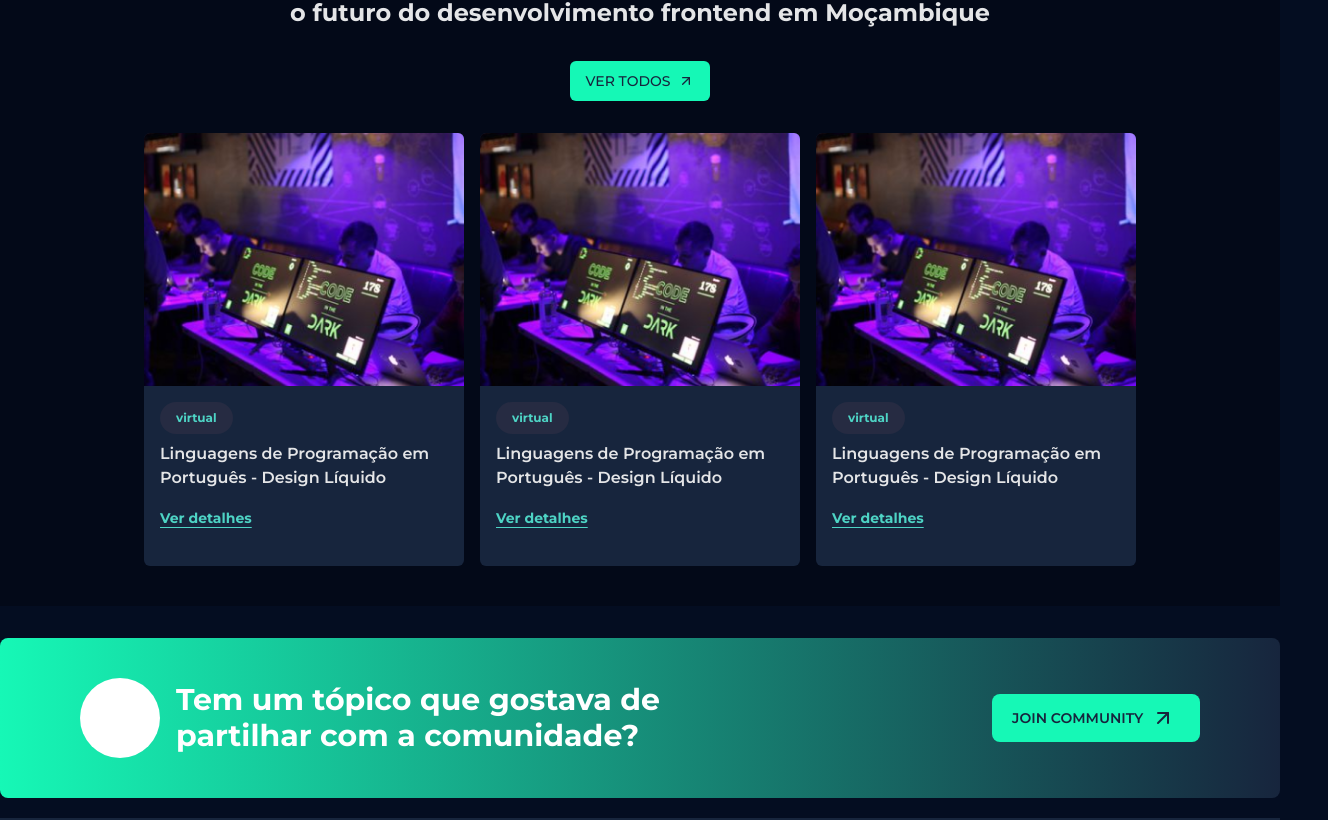
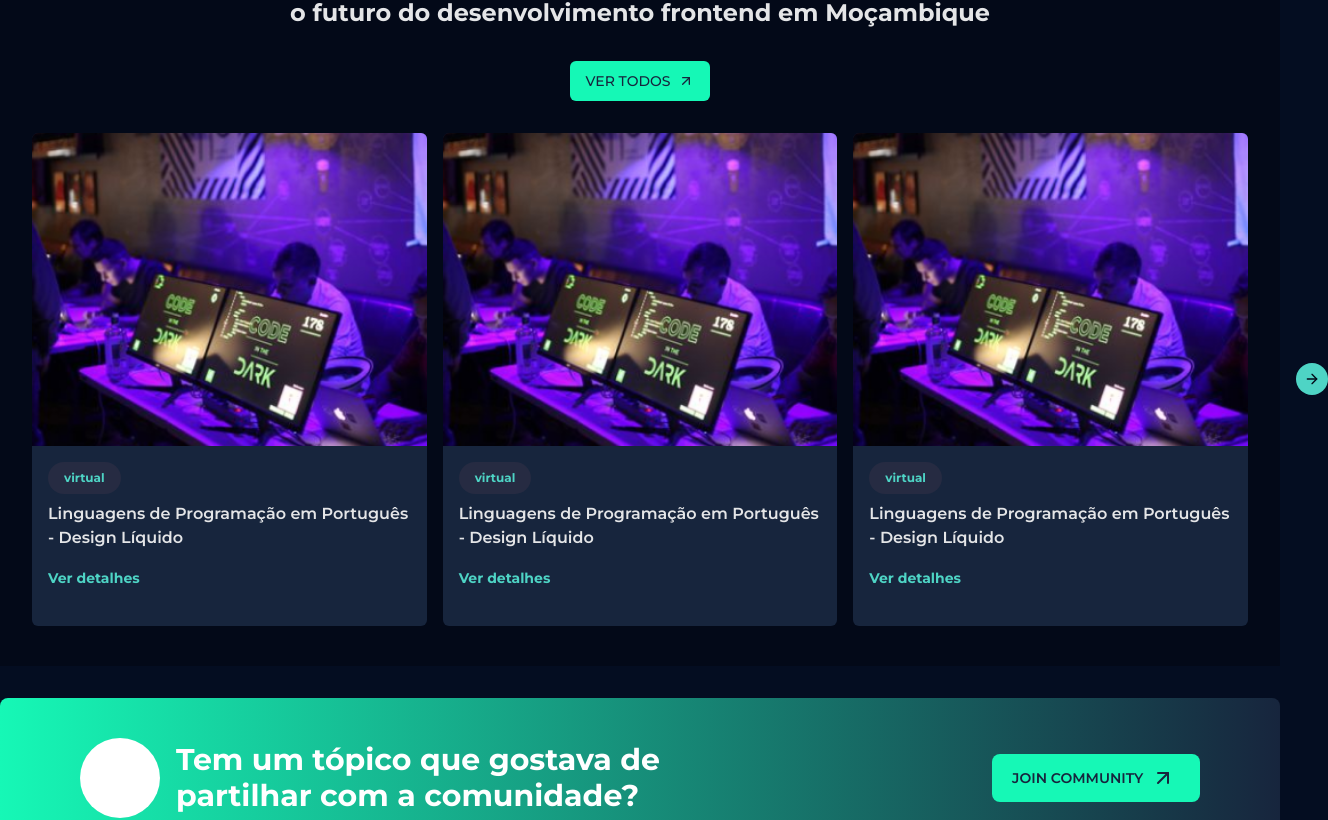
Before and after one commit to Maputo-Frontenders/maputo_frontenders_website, a Next.js app: page / in a window 1280 px wide. Shown: the part 2032-2852 px from the top of the page, 1328 px wide, since content can reach past the window. Built offline with nearby package versions, Linux system fonts and the light colour scheme.

Commit message:
feat: dynamic carrousel for events section

```diff
--- a/components/Events/event.tsx
+++ b/components/Events/event.tsx
@@ -4,6 +4,14 @@ import Image from "next/image";
 import { events } from "./itens";
 import CodeImage from "@/assets/event/code.png";
 import Link from "next/link";
+import {
+  Carousel,
+  CarouselContent,
+  CarouselItem,
+  CarouselNext,
+  CarouselPrevious,
+} from "../ui/carousel";
+import { Card, CardContent } from "../ui/card";
 
 export const Event = () => {
   return (
@@ -13,14 +21,24 @@ export const Event = () => {
         Junte-se a nós e participe dos eventos que estão moldando o futuro do
         desenvolvimento frontend em Moçambique
       </h2>
-      <Button className="uppercase bg-mf-secondaryVariation text-mf-least">
+      <Button className="uppercase bg-mf-secondaryVariation hover:bg-mf-secondaryVariation text-mf-least">
         Ver todos <ArrowUpRight className="w-4 h-4 ml-2" />
       </Button>
 
-      <div className="flex justify-between gap-4">
+      <Carousel
+        opts={{
+          align: "start",
+        }}
+        className="w-full container"
+      >
+        <CarouselContent>
           {events.map((item) => (
+            <CarouselItem
+              key={item.urlImage}
+              className="md:basis-1/2 lg:basis-1/3"
+            >
               <div
-            className="bg-mf-least rounded-md max-w-80 overflow-hidden flex flex-col gap-4"
+                className="bg-mf-least rounded-md  overflow-hidden col-span-1 flex flex-col gap-4"
                 key={item.urlImage}
               >
                 <Image src={CodeImage} alt="" className="w-full" />
@@ -33,15 +51,19 @@ export const Event = () => {
                   <Link href={""}>
                     <Button
                       variant={"link"}
-                  className="p-0 underline text-mf-secondary font-bold"
+                      className="p-0 hover:underline text-mf-secondary font-bold"
                     >
                       Ver detalhes
                     </Button>
                   </Link>
                 </div>
               </div>
+            </CarouselItem>
           ))}
-      </div>
+        </CarouselContent>
+        <CarouselPrevious className="border-transparent bg-mf-secondary hover:bg-mf-secondProposal text-mf-dark disabled:bg-transparent" />
+        <CarouselNext className=" border-transparent bg-mf-secondary hover:bg-mf-secondProposal text-mf-dark disabled:bg-transparent" />
+      </Carousel>
     </section>
   );
 };
--- a/components/Events/itens.tsx
+++ b/components/Events/itens.tsx
@@ -20,4 +20,11 @@ export const events = [
     description: "Linguagens de Programação em Português - Design Líquido",
     link: "",
   },
+  {
+    urlImage: "",
+    alt: "",
+    eventType: "virtual",
+    description: "Linguagens de Programação em Português - Design Líquido",
+    link: "",
+  },
 ];
```
Lines whose indentation alone changed are shown as unchanged.
